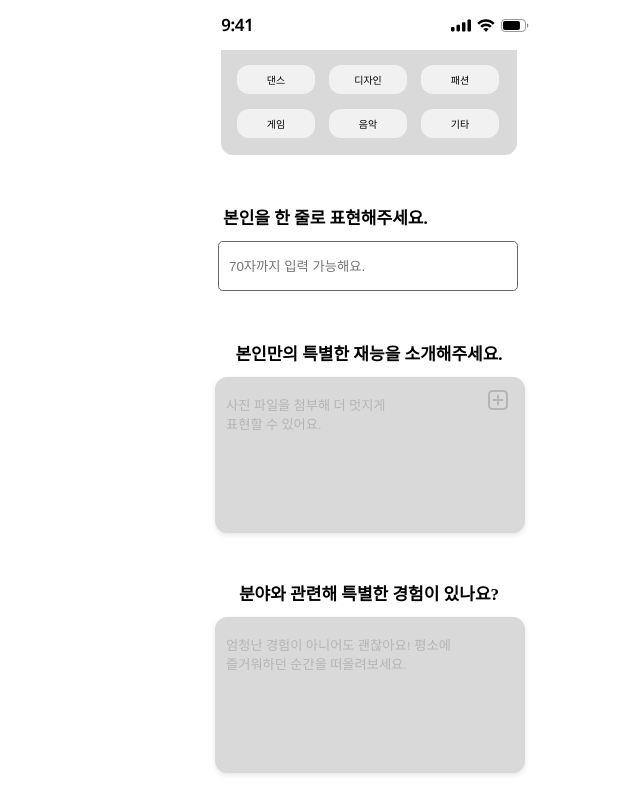
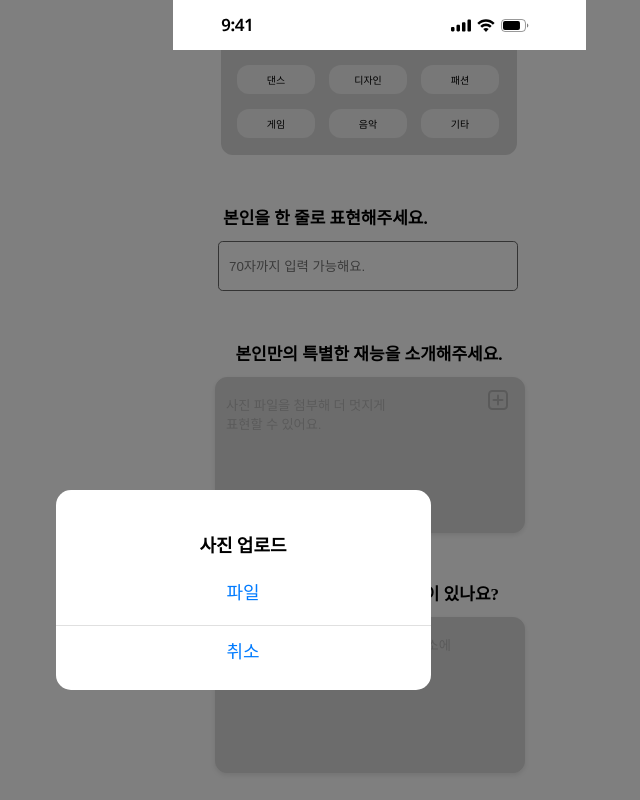
Before and after one commit to 2024GanzithonPYTHON/13_GANZI_FE, a React (Create React App) app: page /Introduce in a window 1280 px wide. Both pictures are taken after a click on the element 895 px from the left and 1265 px from the top of the page. Shown: the part 865-1665 px from the top of the page, without its empty margins (397-1037 px from the left). Built offline with nearby package versions, Linux system fonts and the light colour scheme; the HTML template or start-up script is replaced by a standard one.

Commit message:
add modal

```diff
--- a/src/pages/Introduce.jsx
+++ b/src/pages/Introduce.jsx
@@ -1,6 +1,8 @@
 import React, { useEffect, useState } from "react";
 import { useNavigate, useParams } from "react-router-dom";
 import * as I from "../styles/StyledIntroduce.jsx";
+import Modal from "react-modal";
+Modal.setAppElement("#root");
 
 const Introduce = () => {
   const navigate = useNavigate();
@@ -9,6 +11,11 @@ const Introduce = () => {
   const [isActive, setIsActive] = useState(false);
 
   const [activeButton, setActiveButton] = useState(null); // 상태: 어떤 버튼이 활성화되었는지 저장
+
+  const [isModalOpen, setIsModalOpen] = useState(false);
+
+  const openModal = () => setIsModalOpen(true);
+  const closeModal = () => setIsModalOpen(false);
 
   const toggleActive = (button) => {
     setActiveButton(button); // 상태를 반전시킴
@@ -529,13 +536,73 @@ const Introduce = () => {
         type="text"
         placeholder="사진 파일을 첨부해 더 멋지게 표현할 수 있어요."
       ></I.PhotoInput>
-      <I.Button>
+      <I.Button onClick={openModal}>
         <img
           id="button"
           src={`${process.env.PUBLIC_URL}/images/InsertButton.svg`}
           alt="button"
         />
       </I.Button>
+      {/* 모달 */}
+      <Modal
+        isOpen={isModalOpen}
+        onRequestClose={closeModal}
+        contentLabel="사진 업로드"
+        style={{
+          overlay: {
+            backgroundColor: "rgba(0, 0, 0, 0.5)",
+            display: "flex",
+            justifyContent: "center",
+            alignItems: "flex-end",
+          },
+          content: {
+            width: "375px",
+            height: "200px",
+            margin: "0 auto",
+            borderRadius: "15px",
+            padding: "0",
+            border: "none",
+            textAlign: "center",
+            display: "flex",
+            flexDirection: "column",
+            justifyContent: "center",
+            alignItems: "center",
+            bottom: "0",
+            marginTop: "450px",
+          },
+        }}
+      >
+        {/* 모달 내부 */}
+        <h2 style={{ fontSize: "18px", marginBottom: "20px" }}>사진 업로드</h2>
+        <button
+          style={{
+            border: "none",
+            backgroundColor: "transparent",
+            color: "#007BFF",
+            fontSize: "18px",
+            marginBottom: "10px",
+            cursor: "pointer",
+          }}
+          onClick={() => console.log("파일 버튼 클릭")}
+        >
+          파일
+        </button>
+        <hr
+          style={{ width: "100%", borderColor: "#e0e0e0", margin: "10px 0" }}
+        />
+        <button
+          style={{
+            border: "none",
+            backgroundColor: "transparent",
+            color: "#007BFF",
+            fontSize: "18px",
+            cursor: "pointer",
+          }}
+          onClick={closeModal}
+        >
+          취소
+        </button>
+      </Modal>
       <I.Text5>
         <div id="text">분야와 관련해 특별한 경험이 있나요?</div>
       </I.Text5>
```
